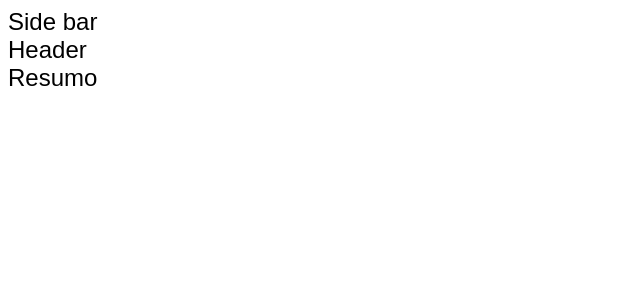
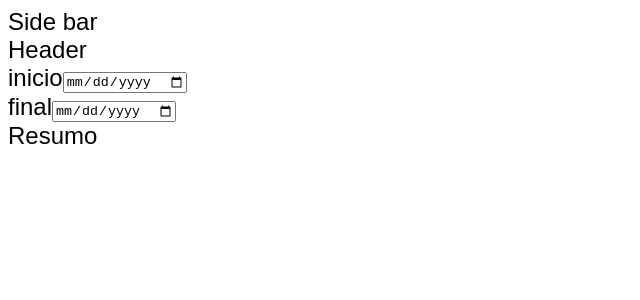
Before and after one commit to LeonardoLobas/Fintech, a React (Vite) app: page / in a window 1280 px wide. Shown: the top 300 px of the page, without its empty margins (0-640 px from the left). Built offline with nearby package versions, Linux system fonts and the light colour scheme; no server answers.

Commit message:
feat: adicionar componente DateInput e DateRange para seleção de datas

```diff
--- a/src/App.tsx
+++ b/src/App.tsx
@@ -3,6 +3,8 @@ import SideNav from "./components/Side-nav";
 import Resumo from "./pages/Resumo";
 import "./index.css";
 import { DataContextProvider } from "./context/Data-context";
+
+import DateRange from "./components/Date-range";
 
 function App() {
     return (
@@ -11,6 +13,7 @@ function App() {
                 <SideNav />
                 <main>
                     <Header />
+                    <DateRange />
                     <Resumo />
                 </main>
             </div>
--- /dev/null
+++ b/src/components/Date-input.tsx
@@ -0,0 +1,12 @@
+interface IDateInput extends React.ComponentProps<"input"> {
+    label: string;
+}
+
+export default function DateInput({ label, ...props }: IDateInput) {
+    return (
+        <div>
+            <label htmlFor={label}>{label}</label>
+            <input id={label} type="date" {...props} />
+        </div>
+    );
+}
--- /dev/null
+++ b/src/components/Date-range.tsx
@@ -0,0 +1,14 @@
+import { useState } from "react";
+import DateInput from "./Date-input";
+
+export default function DateRange() {
+    const [inicio, setInicio] = useState("");
+    const [final, setFinal] = useState("");
+
+    return (
+        <div>
+            <DateInput label="inicio" value={inicio} onChange={({ target }) => setInicio(target.value)} />
+            <DateInput label="final" value={final} onChange={({ target }) => setFinal(target.value)} />
+        </div>
+    );
+}
```
